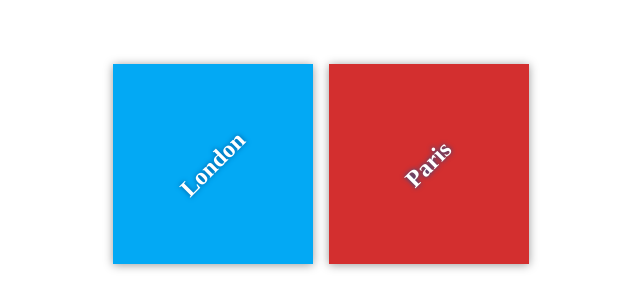
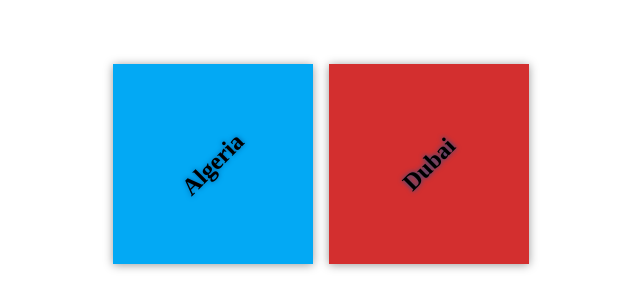
Before and after one commit to farouk-vipch/udacity, a plain HTML site: page index.html in a window 1280 px wide. Shown: the part 236-544 px from the top of the page, without its empty margins (319-959 px from the left). Drawn offline with Linux system fonts and the light colour scheme.

Commit message:
Adding style

```diff
--- a/app.css
+++ b/css/app.css
@@ -15,9 +15,10 @@
 
 h2 {
     margin: 0;
-    transform: rotate(-45deg);
+    transform: rotate(-25deg);
     transition: transform 0.5s;
-    text-shadow: 0 0 5px #01579b;
+    text-shadow: 2 2 5px #fff;
+	color:#000;
 }
 
 body {
--- a/index.html
+++ b/index.html
@@ -4,18 +4,18 @@
     <meta charset="utf-8">
     <title>Travels</title>
     <meta name="description" content="">
-    <link rel="stylesheet" href="app.css">
+    <link rel="stylesheet" href="css/app.css">
 </head>
 <body>
 
     <div class="container">
         <div class="destination-container">
             <div class="destination" id="florida">
-                <h2>London</h2>
+                <h2>Algeria</h2>
             </div>
 
             <div class="destination" id="paris">
-                <h2>Paris</h2>
+                <h2>Dubai</h2>
             </div>
         </div>
     </div>
```
Also changed, not shown: 1 other file.
